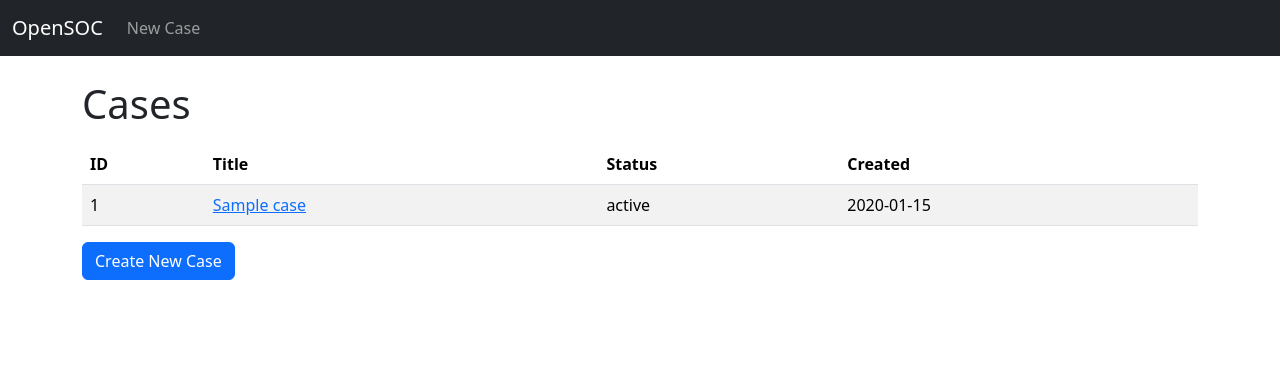
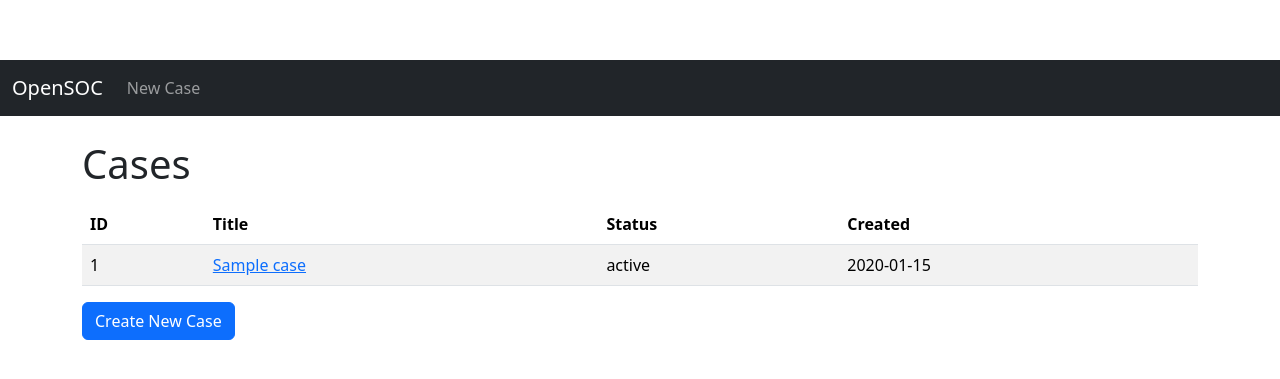
Before and after one commit to hello-urvesh/OpenSOC, a FastAPI app: page / in a window 1280 px wide. Shown: the top 379 px of the page. Run offline with FastAPI, Linux system fonts and the light colour scheme; tables that the repository leaves empty hold one stand-in row (values such as "Sample post").

Commit message:
Fix static file error and pin httpx

```diff
--- /dev/null
+++ b/opensoc/static/style.css
@@ -0,0 +1,3 @@
+body {
+    padding-top: 60px;
+}
--- a/opensoc/templates/base.html
+++ b/opensoc/templates/base.html
@@ -5,6 +5,7 @@
     <meta name="viewport" content="width=device-width, initial-scale=1.0">
     <title>{{ title or 'OpenSOC' }}</title>
     <link rel="stylesheet" href="https://cdn.jsdelivr.net/npm/bootstrap@5.3.3/dist/css/bootstrap.min.css">
+    <link rel="stylesheet" href="/static/style.css">
 </head>
 <body>
 <nav class="navbar navbar-expand-lg navbar-dark bg-dark mb-4">
--- a/requirements.txt
+++ b/requirements.txt
@@ -2,5 +2,5 @@ fastapi
 uvicorn
 sqlmodel
 jinja2
-httpx
+httpx<0.28
 python-multipart
```
Also changed, not shown: README.md.
